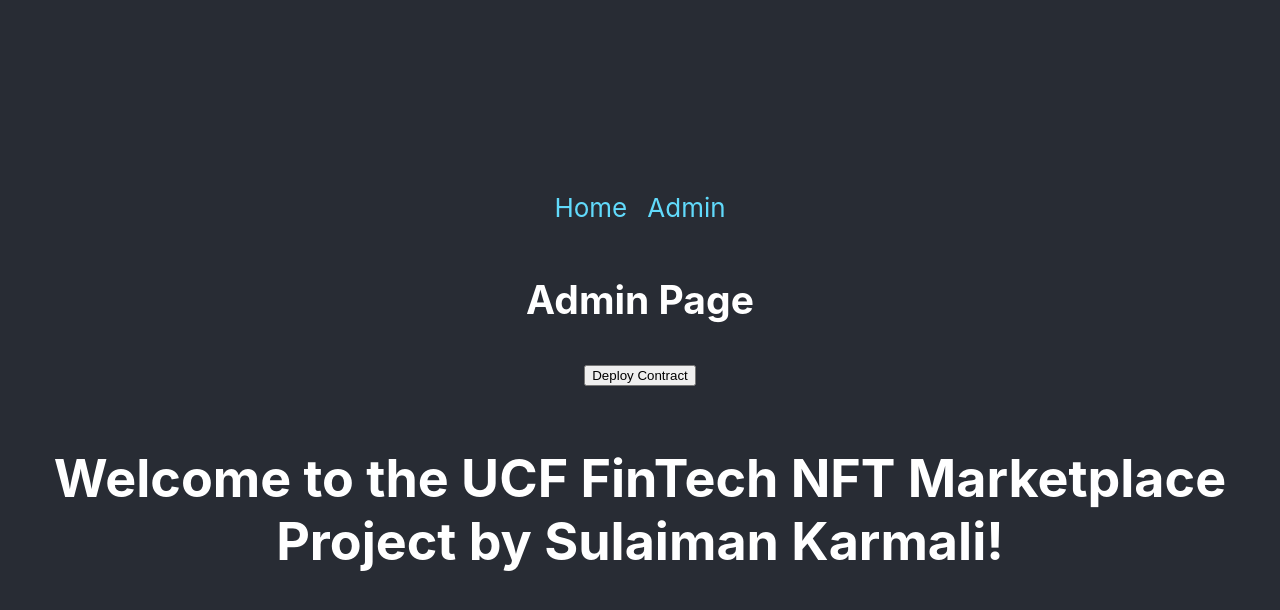
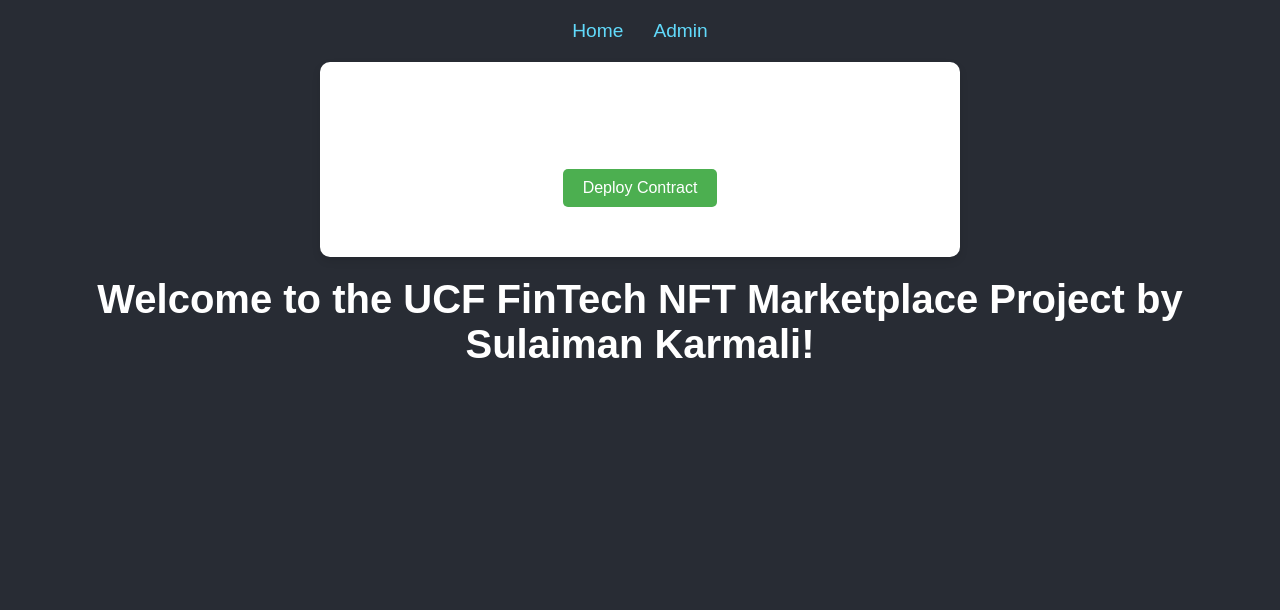
Before and after one commit to sulaimank/nft_marketplace, a React (Create React App) app in the folder frontend/: page /admin in a window 1280 px wide. Shown: the top 610 px of the page. Built offline with nearby package versions, Linux system fonts and the light colour scheme.

Commit message:
Improved layout and css improvements

```diff
--- /dev/null
+++ b/frontend/src/AdminPage.css
@@ -0,0 +1,31 @@
+.admin-page {
+    background-color: #fff;
+    padding: 20px;
+    border-radius: 10px;
+    box-shadow: 0 4px 8px rgba(0, 0, 0, 0.1);
+    max-width: 600px;
+    margin: 20px auto;
+}
+
+.admin-page h2 {
+    font-size: 2em;
+    margin-bottom: 20px;
+}
+
+.admin-page button {
+    background-color: #4CAF50;
+    color: white;
+    padding: 10px 20px;
+    border: none;
+    border-radius: 5px;
+    cursor: pointer;
+}
+
+.admin-page button:hover {
+    background-color: #45a049;
+}
+
+.admin-page p {
+    margin-top: 20px;
+    font-size: 1.2em;
+}
--- a/frontend/src/AdminPage.js
+++ b/frontend/src/AdminPage.js
@@ -1,5 +1,6 @@
 import React, { useState } from 'react';
 import axios from 'axios';
+import './AdminPage.css';
 
 const AdminPage = () => {
     const [status, setStatus] = useState('');
@@ -14,7 +15,7 @@
     };
 
     return (
-        <div>
+        <div className="admin-page">
             <h2>Admin Page</h2>
             <button onClick={deployContract}>Deploy Contract</button>
             <p>{status}</p>
--- a/frontend/src/App.css
+++ b/frontend/src/App.css
@@ -1,24 +1,24 @@
+/* frontend/src/App.css */
+body, html {
+  margin: 0;
+  padding: 0;
+  height: 100%;
+  font-family: 'Arial', sans-serif;
+  background-color: #f0f2f5;
+}
+
 .App {
   text-align: center;
+  min-height: 100vh;
+  display: flex;
+  flex-direction: column;
 }
 
 .App-header {
   background-color: #282c34;
-  min-height: 100vh;
-  display: flex;
-  flex-direction: column;
-  align-items: center;
-  justify-content: center;
-  font-size: calc(10px + 2vmin);
+  padding: 20px;
   color: white;
-}
-
-.App-link {
-  color: #61dafb;
-}
-
-.nft-listings-title {
-  color: #477bff; /* Example color: Tomato */
+  flex: 1;
 }
 
 nav {
@@ -26,11 +26,69 @@
 }
 
 nav a {
-  margin: 0 10px;
+  margin: 0 15px;
   color: #61dafb;
   text-decoration: none;
+  font-size: 1.2em;
 }
 
 nav a:hover {
   text-decoration: underline;
 }
+
+h1 {
+  font-size: 2.5em;
+  margin: 20px 0;
+}
+
+h2 {
+  font-size: 2em;
+  margin: 20px 0;
+}
+
+button {
+  background-color: #61dafb;
+  border: none;
+  color: white;
+  padding: 10px 20px;
+  text-align: center;
+  text-decoration: none;
+  display: inline-block;
+  font-size: 1em;
+  margin: 10px 2px;
+  cursor: pointer;
+  border-radius: 5px;
+}
+
+button:hover {
+  background-color: #21a1f1;
+}
+
+table {
+  width: 80%;
+  margin: 20px auto;
+  border-collapse: collapse;
+}
+
+th, td {
+  border: 1px solid #ddd;
+  padding: 8px;
+}
+
+th {
+  background-color: #4CAF50;
+  color: white;
+}
+
+tr:nth-child(even) {
+  background-color: #f2f2f2;
+}
+
+tr:hover {
+  background-color: #ddd;
+}
+
+.nft-listings-title {
+  font-size: 2em;
+  margin: 20px 0;
+}
```
